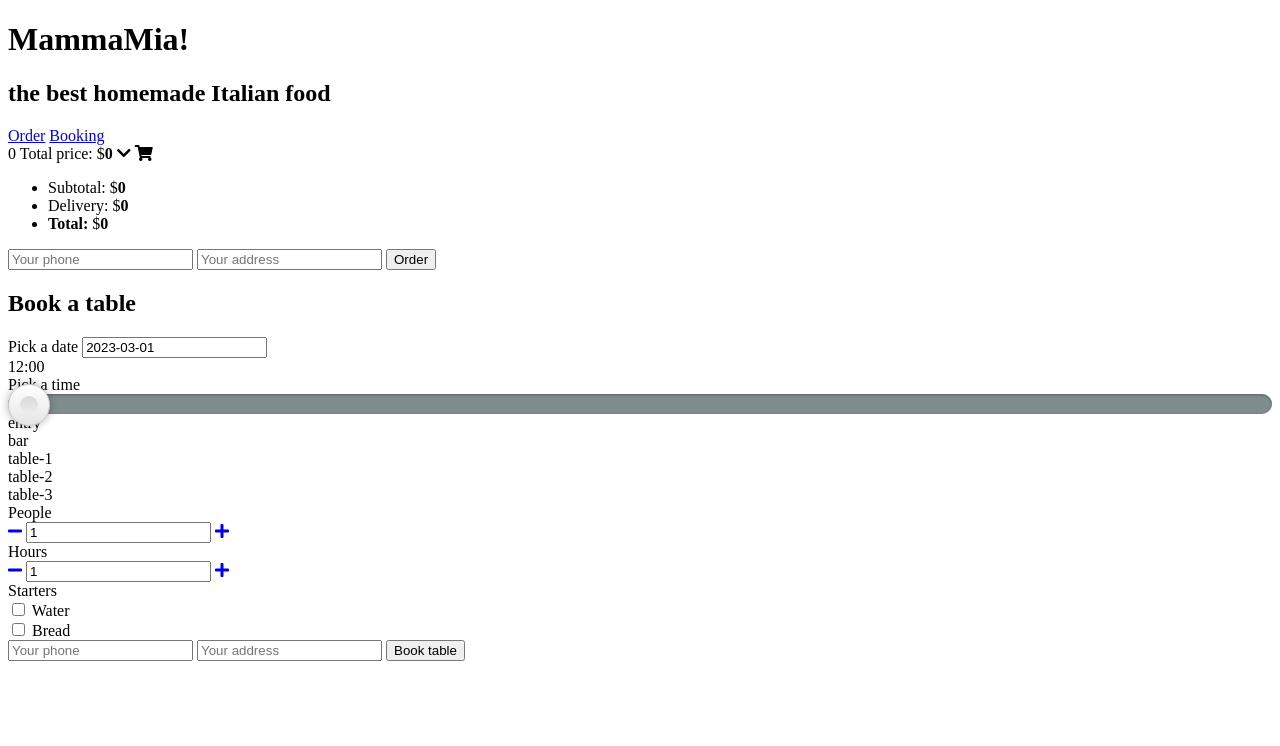
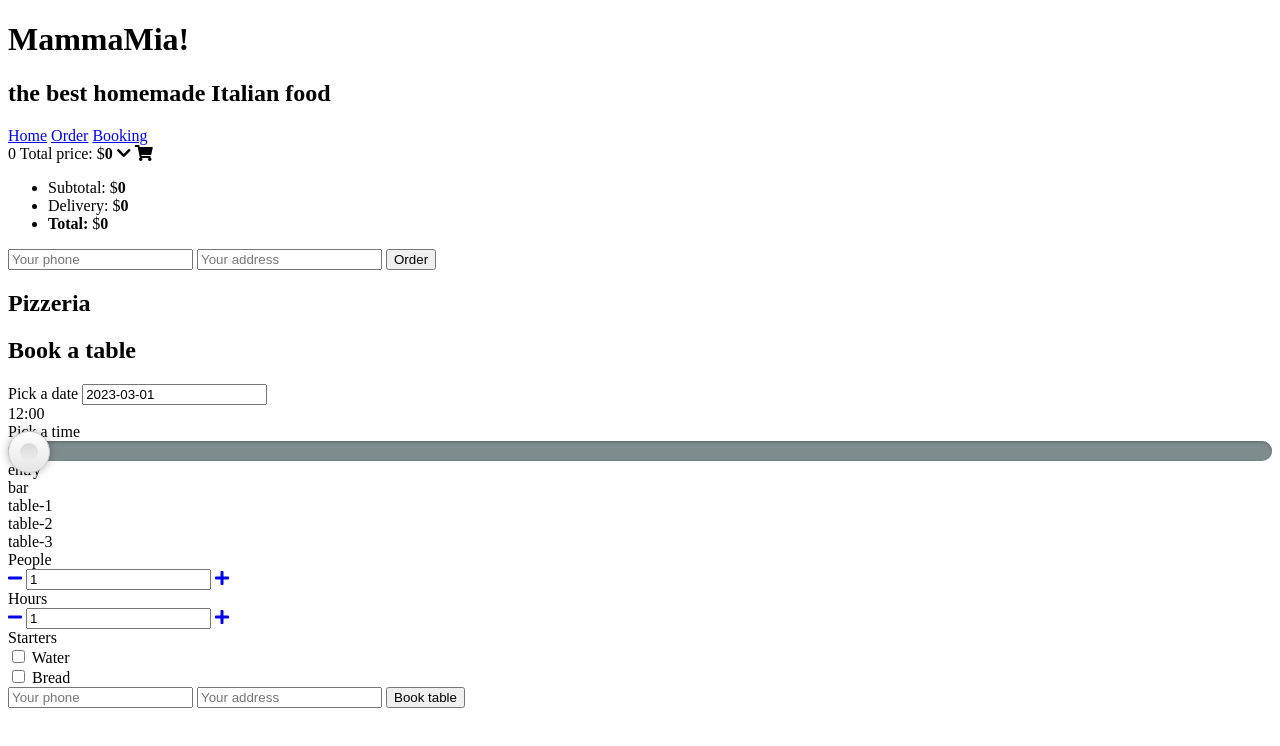
Before and after one commit to Tetiana-Breslavska/project-pizzeria, a website with bundled scripts: page src/index.html in a window 1280 px wide. Built offline with nearby package versions, Linux system fonts and the light colour scheme; files whose address does not match are found by name.

Commit message:
Add template Home page

```diff
--- a/src/index.html
+++ b/src/index.html
@@ -21,8 +21,10 @@
           <h2 class="logo__subtitle">the best homemade Italian food</h2>
         </div>
         <div class="main-nav">
+          <a href="#home">Home</a>
           <a href="#order">Order</a>
           <a href="#booking">Booking</a>
+
       </div>
         <div id="cart" class="cart">
           <div class="cart__summary">
@@ -62,6 +64,9 @@
   </header>
 
   <div id="pages">
+    <section id="home">
+      <div class="home-container"></div>
+    </section>
     <section id="order">
       <div id="product-list" class="product-list container"></div>
     </section>
@@ -69,6 +74,12 @@
       <div class="booking-wrapper container"></div>
     </section>
   </div>
+
+  <script id="template-home-page" type="text/x-handlebars-template">
+    <div class="home-page">
+      <h2>Pizzeria</h2>
+    </div>
+  </script>
 
   <script id="template-booking-widget" type="text/x-handlebars-template">
     <div class="booking-widget">
@@ -135,7 +146,6 @@
       </form>
     </div>
   </script>
-
 
   <script id="template-cart-product" type="text/x-handlebars-template">
     <li>
@@ -243,6 +253,7 @@
 
     </article> <!-- .product -->
   </script>
+
   <script src="https://cdnjs.cloudflare.com/ajax/libs/handlebars.js/4.1.0/handlebars.min.js"></script>
   <script src="https://cdn.jsdelivr.net/npm/flatpickr"></script>
   <script src="vendor/range-slider.min.js"></script>
--- a/src/js/app.js
+++ b/src/js/app.js
@@ -2,7 +2,7 @@ import {settings, select, templates, classNames} from './settings.js';
 import Product from './components/Product.js';
 import Cart from './components/Cart.js';
 import Booking from './components/Booking.js';
-
+import Home from './components/Home.js';
 
 
 const app = {
@@ -95,6 +95,13 @@ const app = {
 
   },
 
+  initHome: function(){
+    const thisApp = this;
+    const homeDom = document.querySelector(select.containerOf.home);
+    thisApp.home = new Home(homeDom);
+
+  },
+
   init: function() {
     const thisApp = this;
     console.log('*** App starting ***');
@@ -103,6 +110,7 @@ const app = {
     console.log('settings:', settings);
     console.log('templates:', templates);
     thisApp.initPages();
+    thisApp.initHome();
     thisApp.initData();
     thisApp.initCart();
     thisApp.initBooking();
--- /dev/null
+++ b/src/js/components/Home.js
@@ -0,0 +1,29 @@
+import {templates} from '../settings.js';
+import utils from '../utils.js';
+// select, settings, classNames
+// import utils from '../utils.js';
+// import AmountWidget from './AmountWidget.js';
+// import DatePicker from './DatePicker.js';
+// import HourPicker from './HourPicker.js';
+
+class Home{
+  constructor(element){
+    const thisHome = this;
+    thisHome.render(element);
+    // thisHome.initWidgets();
+  }
+
+  render(element){
+
+    const thisHome = this;
+    const generatedHTML = templates.HomePage();
+    thisHome.dom={};
+    thisHome.dom.wrapper = element;
+    // thisHome.dom.wrapper.innerHTML=generatedHTML;
+    const homeElement = utils.createDOMFromHTML(generatedHTML);
+    thisHome.dom.wrapper.appendChild(homeElement);
+  }
+
+}
+
+export default Home;
--- a/src/js/settings.js
+++ b/src/js/settings.js
@@ -3,12 +3,14 @@ export const select = {
     menuProduct: '#template-menu-product',
     cartProduct: '#template-cart-product',
     bookingWidget: '#template-booking-widget',
+    homePage:'#template-home-page',
   },
   containerOf: {
     menu: '#product-list',
     cart: '#cart',
     pages: '#pages',
     booking: '.booking-wrapper',
+    home: '.home-container',
   },
   all: {
     menuProducts: '#product-list > .product',
@@ -137,5 +139,5 @@ export const templates = {
   menuProduct: Handlebars.compile(document.querySelector(select.templateOf.menuProduct).innerHTML),
   cartProduct: Handlebars.compile(document.querySelector(select.templateOf.cartProduct).innerHTML),
   bookingWidget: Handlebars.compile(document.querySelector(select.templateOf.bookingWidget).innerHTML),
-
+  HomePage: Handlebars.compile(document.querySelector(select.templateOf.homePage).innerHTML),
 };
--- a/src/sass/partials/_booking.scss
+++ b/src/sass/partials/_booking.scss
@@ -204,7 +204,7 @@
   // cursor: not-allowed;
   // background-color: green;
 
-    &::after {
+  &::after {
     position: absolute;
     content: '';
     width: 100%;
```
Also changed, not shown: src/js/components/Booking.js (+0 -7 lines), dist/css/style.css, dist/index.html, 1 other file.
